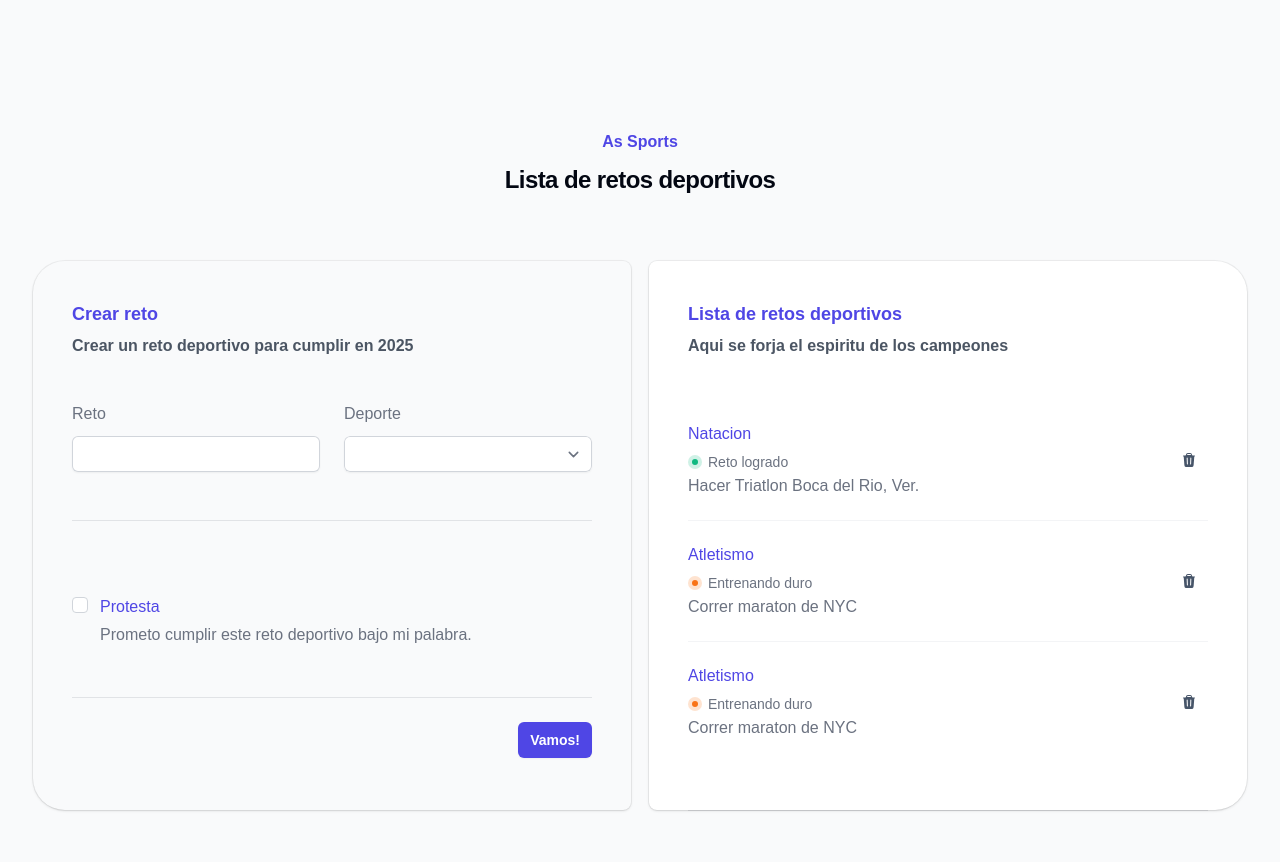
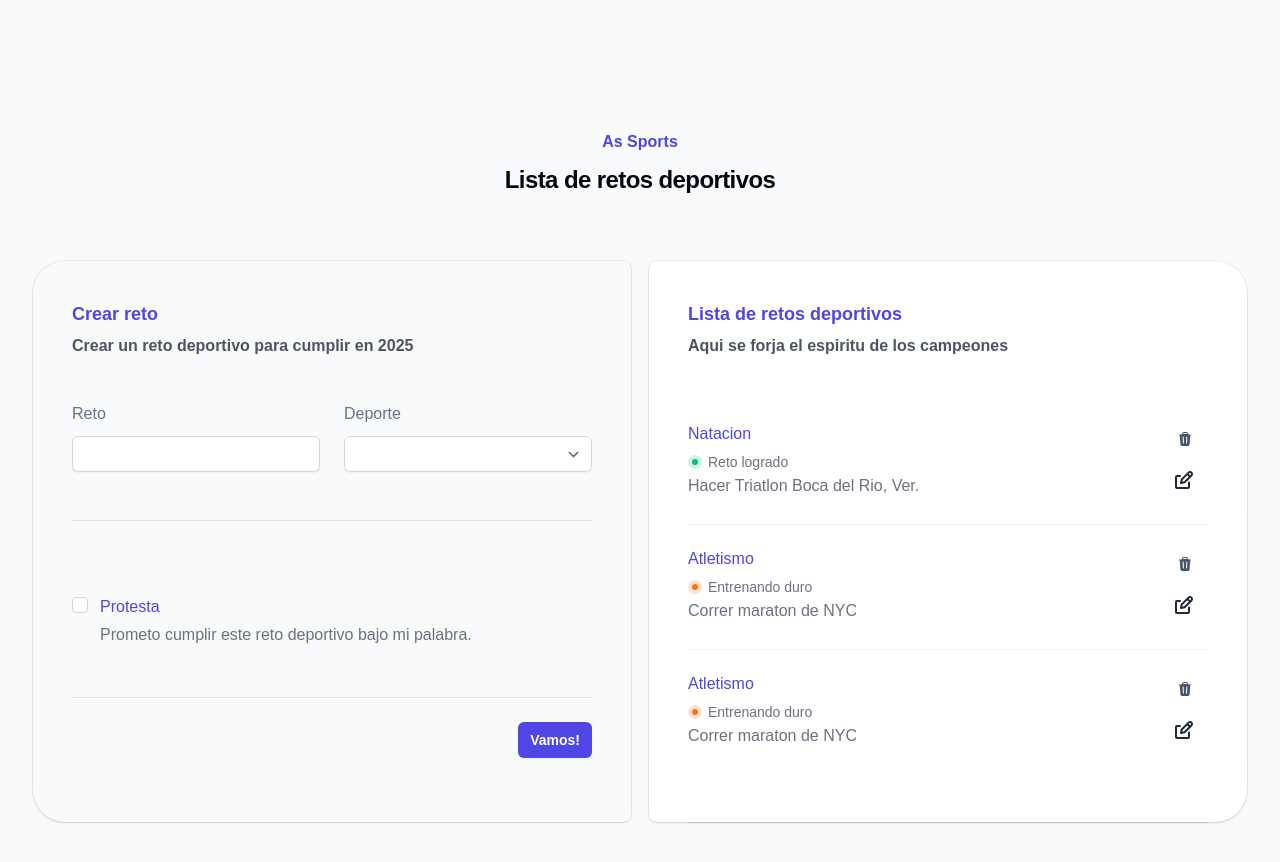
Before and after one commit to CarlomagnoLopez/test-as-sports, a Next.js app: page / in a window 1280 px wide. Shown: the top 862 px of the page. Built offline with nearby package versions, Linux system fonts and the light colour scheme.

Commit message:
main: added icons in the list items

```diff
--- a/package.json
+++ b/package.json
@@ -9,6 +9,7 @@
     "lint": "next lint"
   },
   "dependencies": {
+    "@material-tailwind/react": "^2.1.10",
     "@tailwindcss/forms": "^0.5.9",
     "next": "15.0.3",
     "react": "19.0.0-rc-66855b96-20241106",
--- a/src/app/components/TaskListItem.tsx
+++ b/src/app/components/TaskListItem.tsx
@@ -20,8 +20,8 @@ const taskList = [
 export default function TaskListItem() {
     return (
         <ul role="list" className="divide-y divide-gray-100">
-            {taskList.map((task,index) => (
-                <li key={task.typeTask+index} className="flex justify-between gap-x-6 py-5">
+            {taskList.map((task, index) => (
+                <li key={task.typeTask + index} className="flex justify-between gap-x-6 py-5">
                     <div className="flex min-w-0 gap-x-4">
                         <div className="min-w-0 flex-auto">
                             <p className="text-left text-base/7  text-indigo-600">{task.typeTask}
@@ -53,6 +53,12 @@ export default function TaskListItem() {
                                 <path fillRule="evenodd" d="M16.5 4.478v.227a48.816 48.816 0 0 1 3.878.512.75.75 0 1 1-.256 1.478l-.209-.035-1.005 13.07a3 3 0 0 1-2.991 2.77H8.084a3 3 0 0 1-2.991-2.77L4.087 6.66l-.209.035a.75.75 0 0 1-.256-1.478A48.567 48.567 0 0 1 7.5 4.705v-.227c0-1.564 1.213-2.9 2.816-2.951a52.662 52.662 0 0 1 3.369 0c1.603.051 2.815 1.387 2.815 2.951Zm-6.136-1.452a51.196 51.196 0 0 1 3.273 0C14.39 3.05 15 3.684 15 4.478v.113a49.488 49.488 0 0 0-6 0v-.113c0-.794.609-1.428 1.364-1.452Zm-.355 5.945a.75.75 0 1 0-1.5.058l.347 9a.75.75 0 1 0 1.499-.058l-.346-9Zm5.48.058a.75.75 0 1 0-1.498-.058l-.347 9a.75.75 0 0 0 1.5.058l.345-9Z" clipRule="evenodd" />
                             </svg>
                         </button>
+                        <button className="rounded-md border border-transparent p-2.5 text-center text-sm transition-all text-slate-600 hover:bg-slate-200 focus:bg-slate-200 active:bg-slate-200 disabled:pointer-events-none disabled:opacity-50 disabled:shadow-none" type="button">
+                            <svg className="w-6 h-6 text-gray-800 dark:text-white" aria-hidden="true" xmlns="http://www.w3.org/2000/svg" width="24" height="24" fill="none" viewBox="0 0 24 24">
+                                <path stroke="currentColor" strokeLinecap="round" strokeLinejoin="round" strokeWidth="2" d="m14.304 4.844 2.852 2.852M7 7H4a1 1 0 0 0-1 1v10a1 1 0 0 0 1 1h11a1 1 0 0 0 1-1v-4.5m2.409-9.91a2.017 2.017 0 0 1 0 2.853l-6.844 6.844L8 14l.713-3.565 6.844-6.844a2.015 2.015 0 0 1 2.852 0Z" />
+                            </svg>
+
+                        </button>
                     </div>
 
                 </li>
--- a/tailwind.config.ts
+++ b/tailwind.config.ts
@@ -17,6 +17,7 @@ export default {
   },
   plugins: [
     require('@tailwindcss/forms')
+
   ],
 
 } satisfies Config;
```
Also changed, not shown: 1 other file (tests, documents, lock files or other folders).
